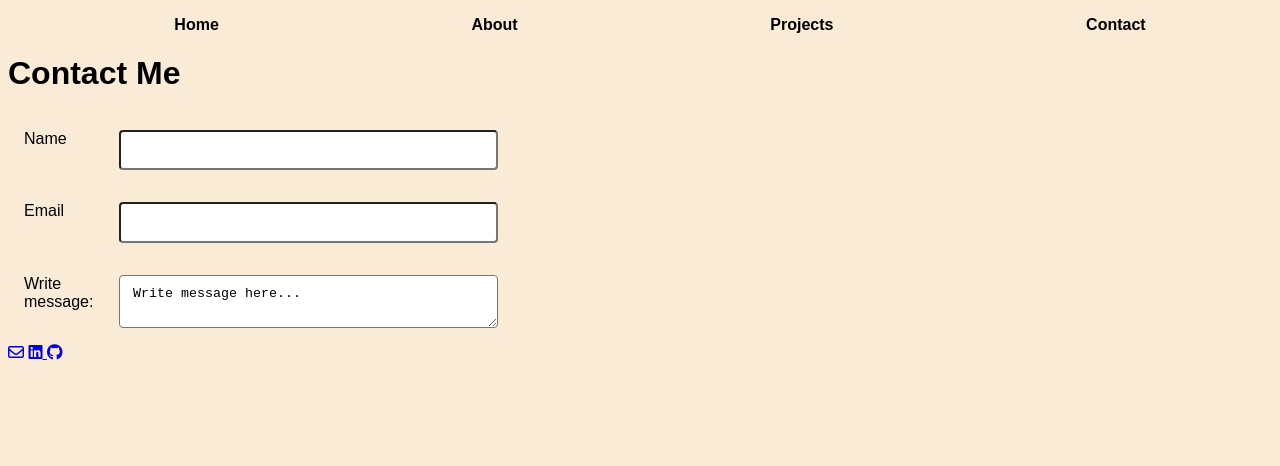
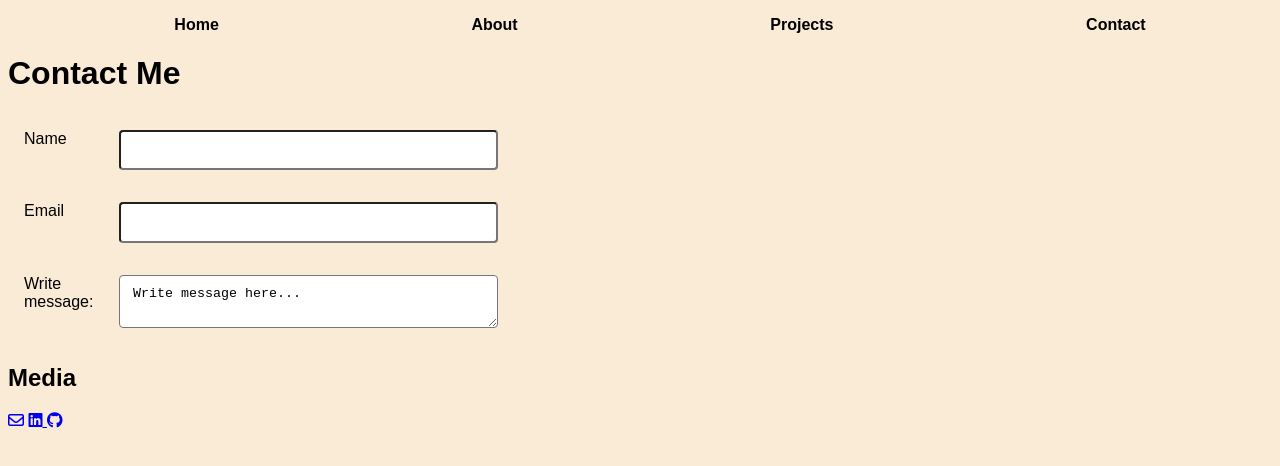
Before and after one commit to jasmineeuy/portfolio, a plain HTML site: page contact.html in a window 1280 px wide. Drawn offline with Linux system fonts and the light colour scheme.

Commit message:
updated styling to contact file

```diff
--- a/contact.html
+++ b/contact.html
@@ -39,7 +39,7 @@ Write message here...</textarea
           >
         </div>
       </form>
-
+      <h2>Media</h2>
       <a href="mailto:jeuyoquea@gmail.com"
         ><i class="fa-regular fa-envelope"></i
       ></a>
```
